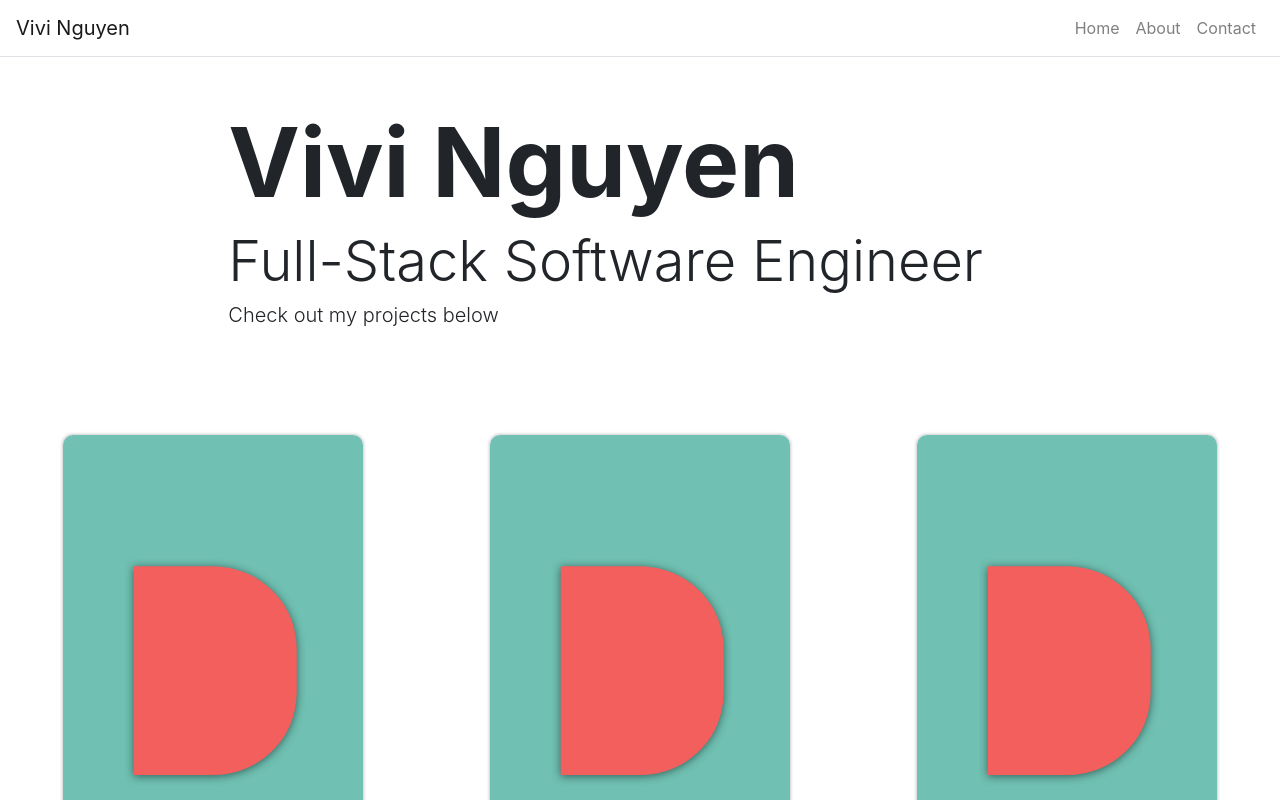
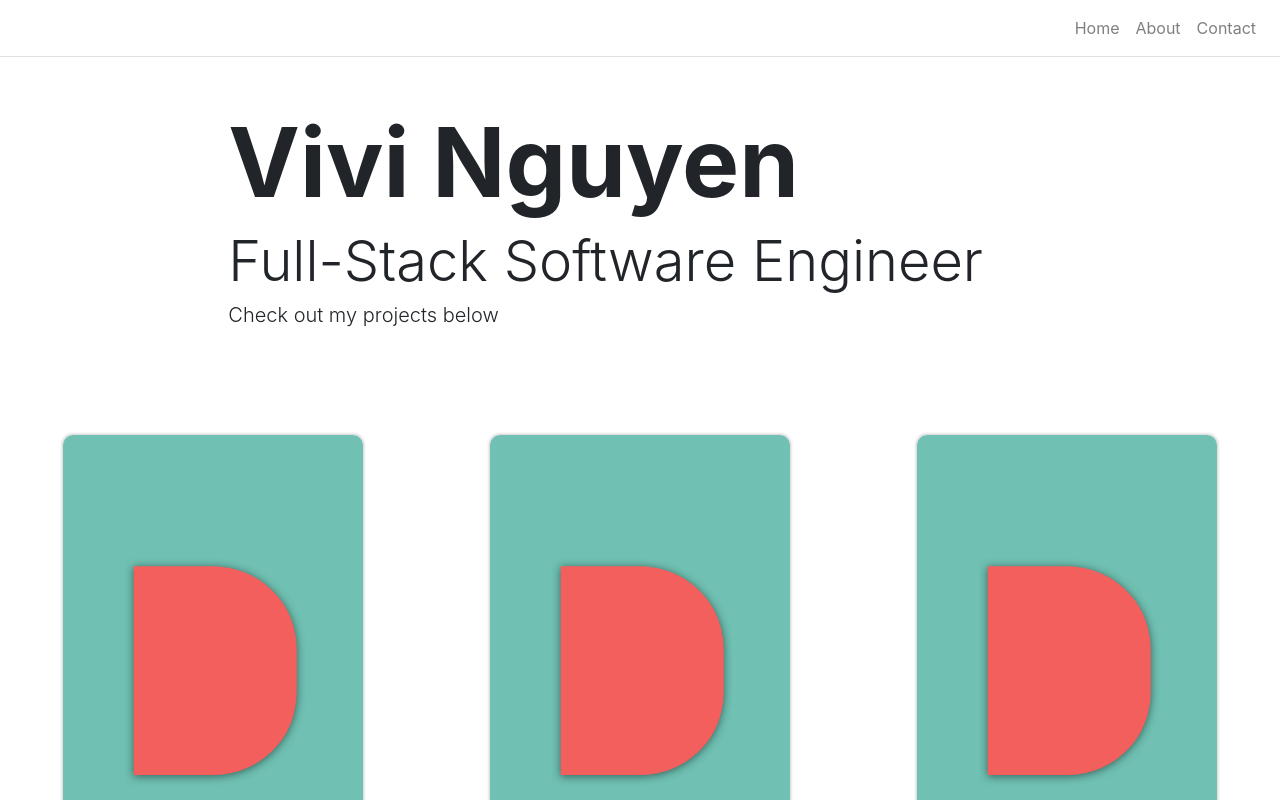
Before and after one commit to vivsnguyen/react-portfolio-garrett, a React (Create React App) app: page / in a window 1280 px wide. Shown: the top 800 px of the page. Built offline with nearby package versions, Linux system fonts and the light colour scheme.

Commit message:
changed name

```diff
--- a/src/App.js
+++ b/src/App.js
@@ -41,7 +41,7 @@ class App extends React.Component {
         <Router>
             <Container className="p-0" fluid={true}>
                 <NavBar className="border-bottom" bg="transparent" expand="lg">
-                    <NavBar.Brand>Vivi Nguyen</NavBar.Brand>
+                    {/* <NavBar.Brand>Vivi Nguyen</NavBar.Brand> */}
                     <NavBar.Toggle className="border-0" aria-controls="navbar-toggle"/>
                     <NavBar.Collapse id="navbar-toggle">
                         <Nav className="ml-auto">
```
